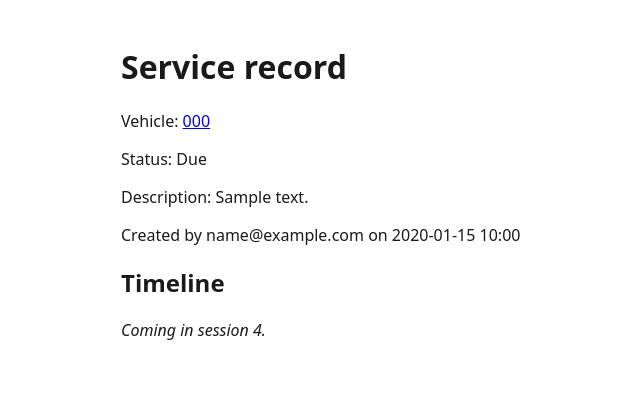
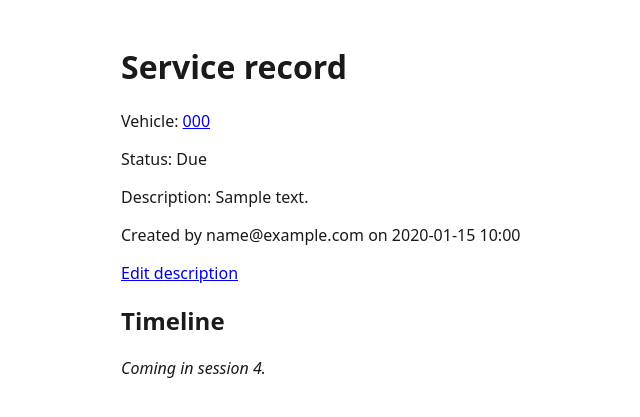
Before and after one commit to ShreyNag/takehome-08-fleet-maintenance, a Django app: page /service-records/1/ in a window 1280 px wide. Shown: the part 46-463 px from the top of the page, without its empty margins (39-679 px from the left). Run offline with Django 5.2, Linux system fonts and the light colour scheme; a user stored in the database is signed in; tables that the repository leaves empty hold one stand-in row (values such as "Sample post").

Commit message:
Add service record edit (description only)
ServiceRecordUpdateView reuses ServiceRecordDescriptionForm (description
is the only field on it at all) and ManagerOrAssignedTechnicianMixin --
same permission rule as detail, so an assigned technician can update the
description but has no path to touching who's assigned, matching goal 3.

Verified: the assigned technician's edit persists, an unassigned
technician's POST is rejected with 403 and leaves the description
untouched, and a manager can open the edit form on any record.

```diff
--- a/fleet/templates/fleet/servicerecord_detail.html
+++ b/fleet/templates/fleet/servicerecord_detail.html
@@ -9,6 +9,8 @@
   <p>Description: {{ service_record.description }}</p>
   <p>Created by {{ service_record.created_by }} on {{ service_record.created_at|date:"Y-m-d H:i" }}</p>
 
+  <p><a href="{% url 'service-record-update' service_record.pk %}">Edit description</a></p>
+
   <h2>Timeline</h2>
   <!-- TimelineEvent writing is session 4 -- left as an empty placeholder
        rather than faked, per the brief. -->
--- a/fleet/urls.py
+++ b/fleet/urls.py
@@ -16,4 +16,5 @@ urlpatterns = [
         name="service-record-create",
     ),
     path("service-records/<int:pk>/", views.ServiceRecordDetailView.as_view(), name="service-record-detail"),
+    path("service-records/<int:pk>/edit/", views.ServiceRecordUpdateView.as_view(), name="service-record-update"),
 ]
--- a/fleet/views.py
+++ b/fleet/views.py
@@ -184,3 +184,31 @@
     model = ServiceRecord
     template_name = "fleet/servicerecord_detail.html"
     context_object_name = "service_record"
+
+
+class ServiceRecordUpdateView(ManagerOrAssignedTechnicianMixin, UpdateView):
+    """Description only -- goal 3 is explicit that the assignee can update
+    the work description but not who is assigned. The form itself only
+    exposes description (ServiceRecordDescriptionForm), and permission is
+    identical to ServiceRecordDetailView (manager or assigned technician),
+    so anyone who can reach the record can also edit its description --
+    no separate template-level check needed on top of the shared mixin.
+    """
+
+    model = ServiceRecord
+    form_class = ServiceRecordDescriptionForm
+    template_name = "fleet/servicerecord_form.html"
+    context_object_name = "service_record"
+
+    def get_context_data(self, **kwargs):
+        context = super().get_context_data(**kwargs)
+        context["vehicle"] = self.object.vehicle
+        return context
+
+    def get_success_url(self):
+        return reverse("service-record-detail", kwargs={"pk": self.object.pk})
+
+    def form_valid(self, form):
+        response = super().form_valid(form)
+        messages.success(self.request, "Description updated.")
+        return response
```
